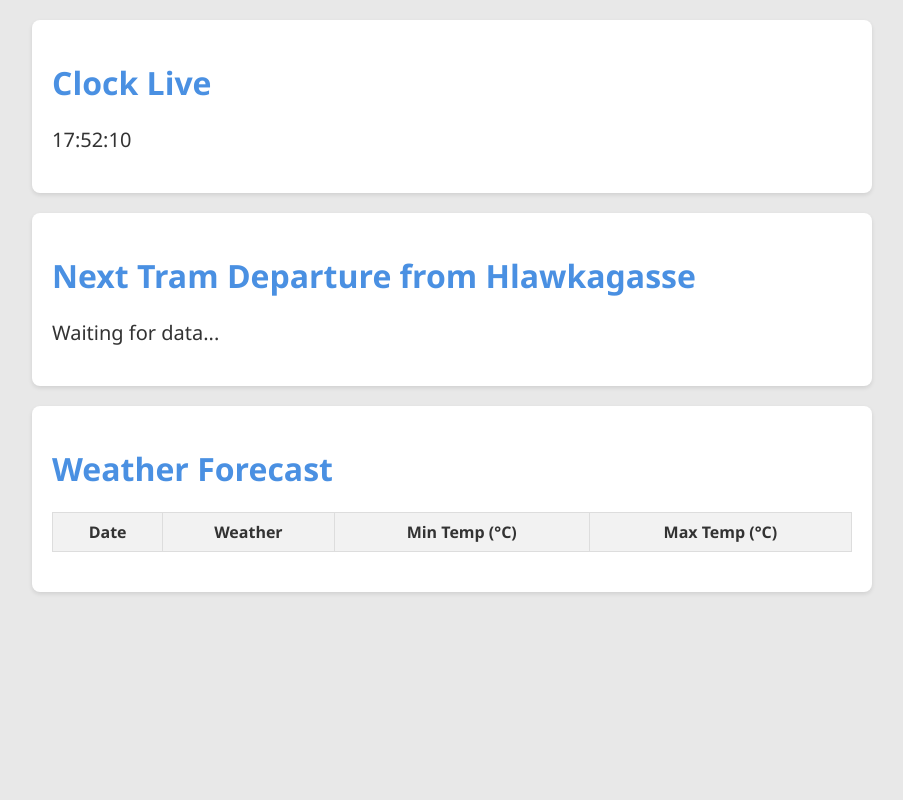
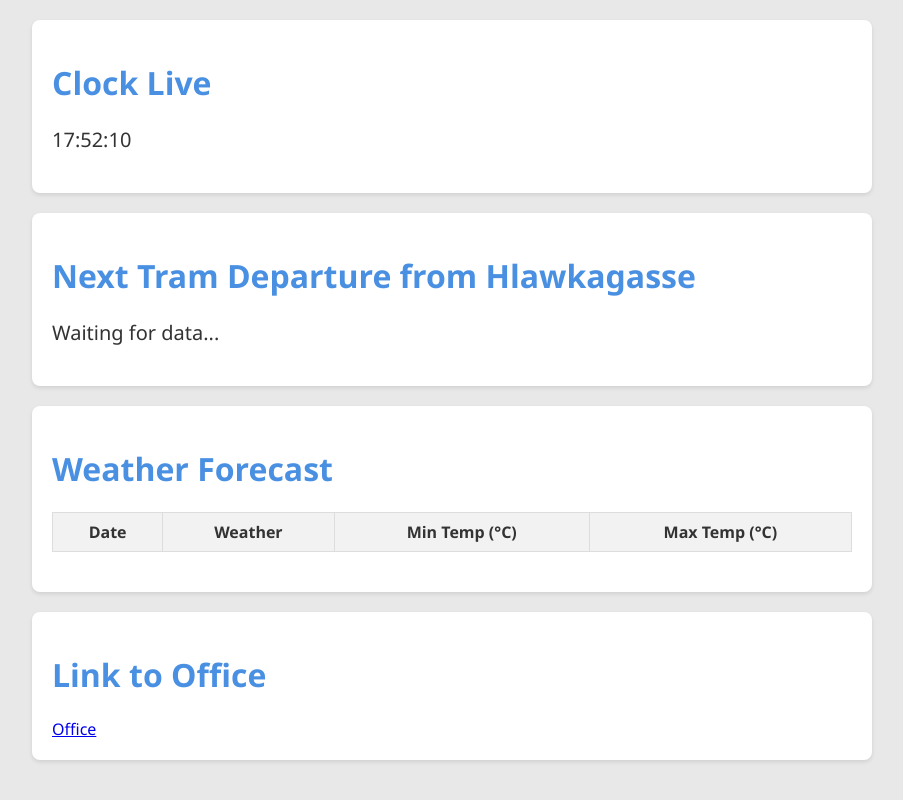
Before and after one commit to Matti88/homeDashboard, a plain HTML site: page index.html in a window 1280 px wide. Shown: the whole page, without its empty margins (188-1091 px from the left). Drawn offline with Linux system fonts and the light colour scheme; no server answers.

Commit message:
added link to office google maps

```diff
--- a/index.html
+++ b/index.html
@@ -1,7 +1,6 @@
 <html>
 <head>
     <meta charset="UTF-8">
-    <base href="https://matti88.github.io/homeDashboard/">  <meta name="viewport" content="width=device-width, initial-scale=1">
     <link rel="icon" type="image/png" href="https://matti88.github.io/homeDashboard/favicon.ico">
     <link rel="manifest" href="manifest.json">
     <title>City Dashboard</title>
@@ -88,6 +87,10 @@
         </div>
         <script src="weather.js"></script>
     </div>
+    <div class="container">
+        <h1>Link to Office</h1>
 
+        <a href="https://www.google.com/maps/dir/?api=1&origin=current+location&destination=Erste+Bank+-+Filiale+Erste+Campus,+Am+Belvedere+1,+Favoriten+1100+Wien,+Austria" target="_blank">Office</a>
+    </div>
 </body>
 </html>
```
